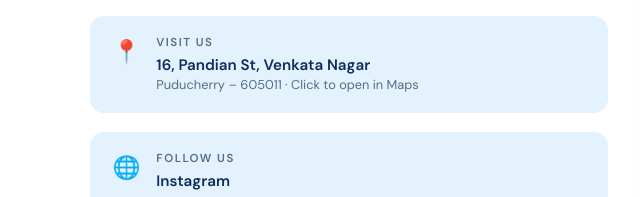
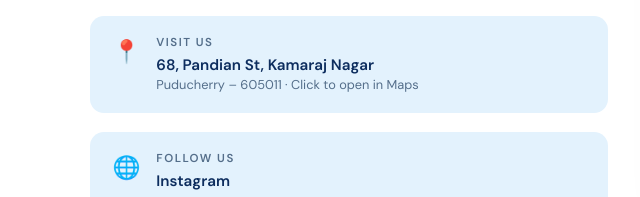
Before and after one commit to praveena100/skyhigh-academy, a plain HTML site: page frontend/index.html in a window 1280 px wide. Shown: the part 5682-5879 px from the top of the page, 0-640 px from the left. Drawn offline with nearby package versions, Linux system fonts and the light colour scheme.

Commit message:
address changed

```diff
--- a/frontend/index.html
+++ b/frontend/index.html
@@ -500,7 +500,7 @@ html
           <span class="contact-item-icon">📍</span>
           <div>
             <div class="contact-item-label">Visit Us</div>
-            <div class="contact-item-value">16, Pandian St, Venkata Nagar</div>
+            <div class="contact-item-value">68, Pandian St, Kamaraj Nagar</div>
             <div class="contact-item-sub">Puducherry – 605011 · Click to open in Maps</div>
           </div>
         </a>
```
